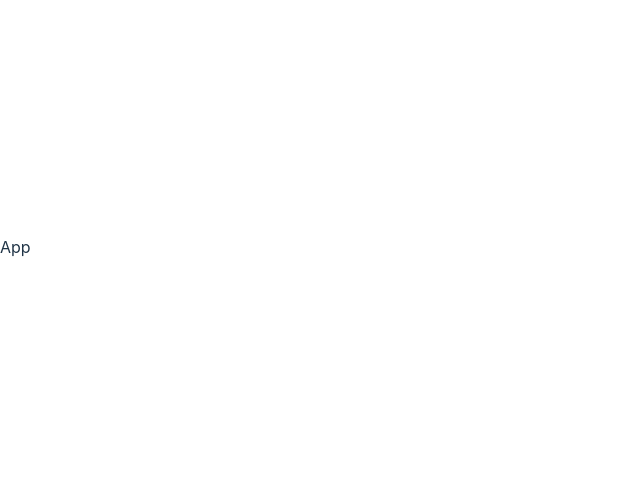
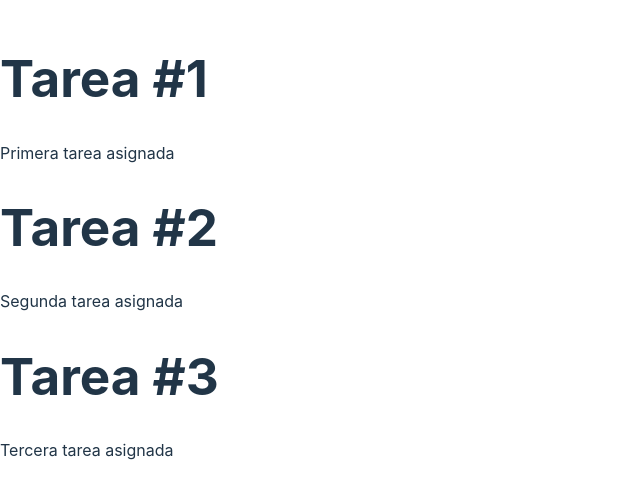
Before and after one commit to Emerson93gh/esReact, a React (Vite) app in the folder proyecto2-react-tasks/: page / in a window 1280 px wide. Shown: the part 153-652 px from the top of the page, without its empty margins (0-640 px from the left). Built offline with nearby package versions, Linux system fonts and the light colour scheme.

Commit message:
add TaskList con Hooks

```diff
--- a/proyecto2-react-tasks/src/App.jsx
+++ b/proyecto2-react-tasks/src/App.jsx
@@ -1,7 +1,12 @@
 // rfce - de ext ES7 React Snnipets
+
+import TaskList from './TaskList'
+
 function App() {
   return (
-    <div>App</div>
+    <div>
+      <TaskList />
+    </div>
   )
 }
 
--- /dev/null
+++ b/proyecto2-react-tasks/src/TaskList.jsx
@@ -0,0 +1,29 @@
+import { tasks as data } from "./tasks"
+import {useState, useEffect} from 'react'
+
+// clg - ext ES7 React
+//console.log(tasks)
+
+function TaskList() {
+    const [tasks, setTasks] = useState([])
+
+    useEffect(() => {
+        setTasks(data)
+    }, [])
+
+    if (tasks.length === 0) {
+        return <h1>No hay tareas</h1>
+    }
+  return (
+    <div>
+        { tasks.map((task) => (
+            <div key={task.id}>
+                <h1> { task.title } </h1>
+                <p> { task.description } </p>
+            </div>
+            )) }
+    </div>
+  )
+}
+
+export default TaskList
--- /dev/null
+++ b/proyecto2-react-tasks/src/tasks.js
@@ -0,0 +1,18 @@
+// arreglos
+export const tasks = [
+  {
+    id: 0,
+    title: "Tarea #1",
+    description: "Primera tarea asignada",
+  },
+  {
+    id: 1,
+    title: "Tarea #2",
+    description: "Segunda tarea asignada",
+  },
+  {
+    id: 2,
+    title: "Tarea #3",
+    description: "Tercera tarea asignada",
+  },
+];
```
